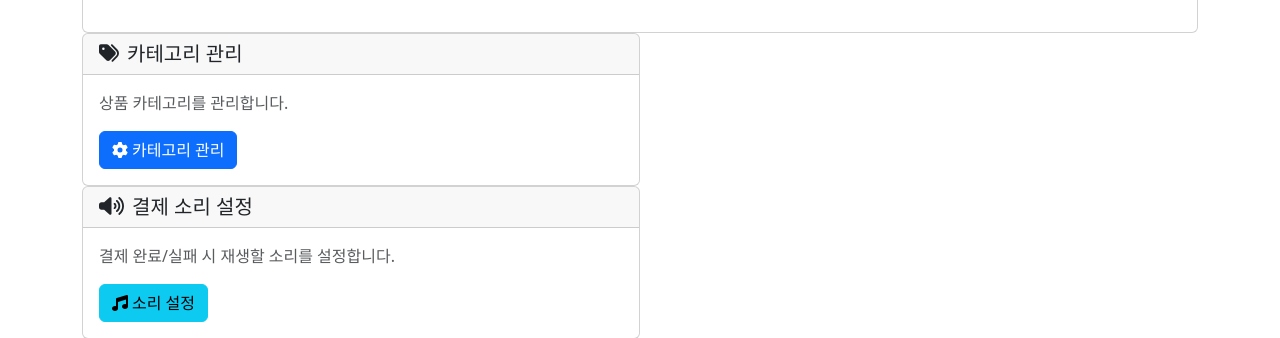
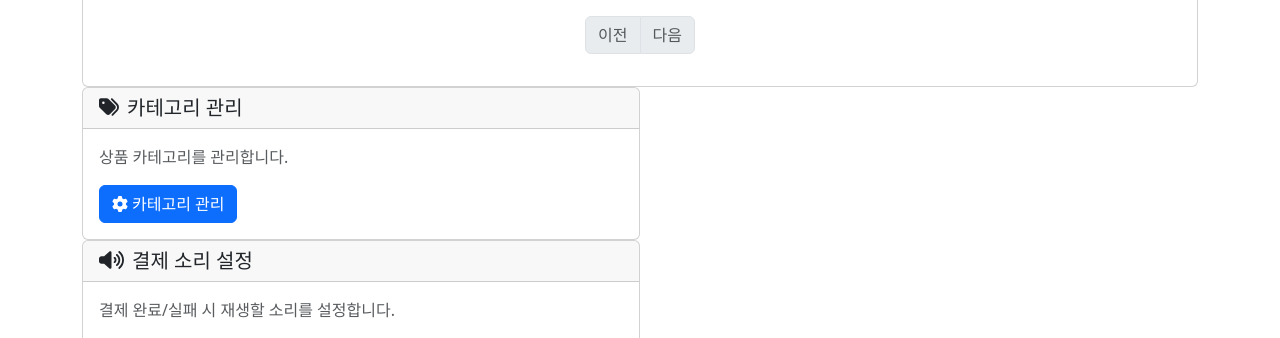
Before and after one commit to june4432/convenience-store-app, a Flask app: page /admin in a window 1280 px wide. Shown: the part 1053-1391 px from the top of the page. Run offline with Flask 3, Linux system fonts and the light colour scheme; the visitor is signed in with stand-in values (Sample User, id 1); some libraries are stand-ins or nearby versions.

Commit message:
주문내역페이징

```diff
--- a/app.py
+++ b/app.py
@@ -406,8 +406,10 @@ def admin_logout():
 @admin_required
 def admin():
     """관리자 페이지"""
+    page = request.args.get('page', 1, type=int)
+    per_page = 20
     products = Product.query.all()
-    orders = Order.query.order_by(Order.order_date.desc()).all()
+    orders = Order.query.order_by(Order.order_date.desc()).paginate(page=page, per_page=per_page, error_out=False)
     categories = Category.query.order_by(Category.name).all()
     return render_template('admin.html', products=products, orders=orders, categories=categories)
 
--- a/templates/admin.html
+++ b/templates/admin.html
@@ -194,6 +194,30 @@
                         {% endfor %}
                     </tbody>
                 </table>
+                <!-- 페이지네이션 UI -->
+                <nav aria-label="주문 페이지네이션" class="mt-3">
+                  <ul class="pagination justify-content-center">
+                    {% if orders.has_prev %}
+                      <li class="page-item">
+                        <a class="page-link" href="?page={{ orders.prev_num }}">이전</a>
+                      </li>
+                    {% else %}
+                      <li class="page-item disabled"><span class="page-link">이전</span></li>
+                    {% endif %}
+                    {% for p in range(1, orders.pages + 1) %}
+                      <li class="page-item {% if p == orders.page %}active{% endif %}">
+                        <a class="page-link" href="?page={{ p }}">{{ p }}</a>
+                      </li>
+                    {% endfor %}
+                    {% if orders.has_next %}
+                      <li class="page-item">
+                        <a class="page-link" href="?page={{ orders.next_num }}">다음</a>
+                      </li>
+                    {% else %}
+                      <li class="page-item disabled"><span class="page-link">다음</span></li>
+                    {% endif %}
+                  </ul>
+                </nav>
             </div>
         </div>
     </div>
```
Also changed, not shown: 2 other files.
